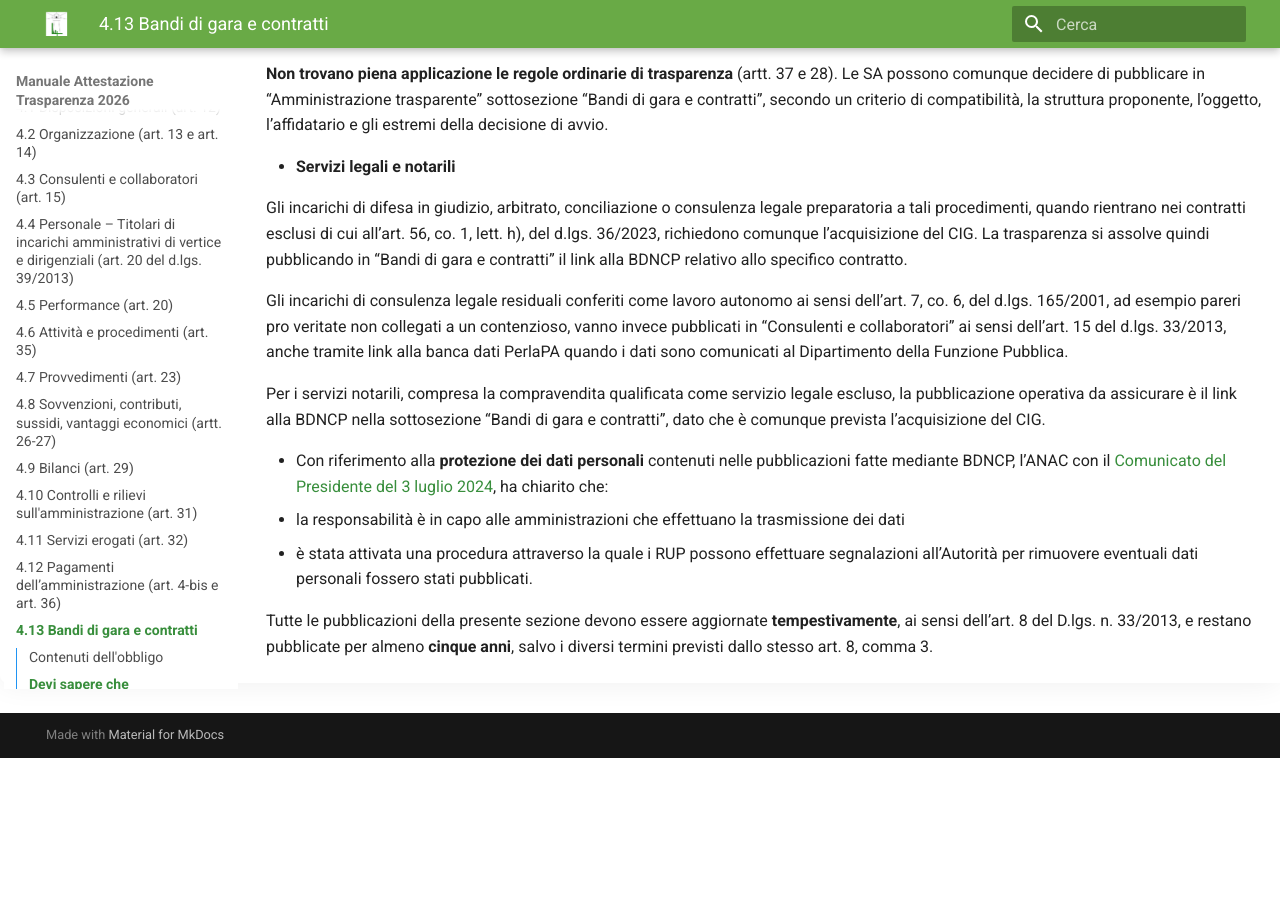
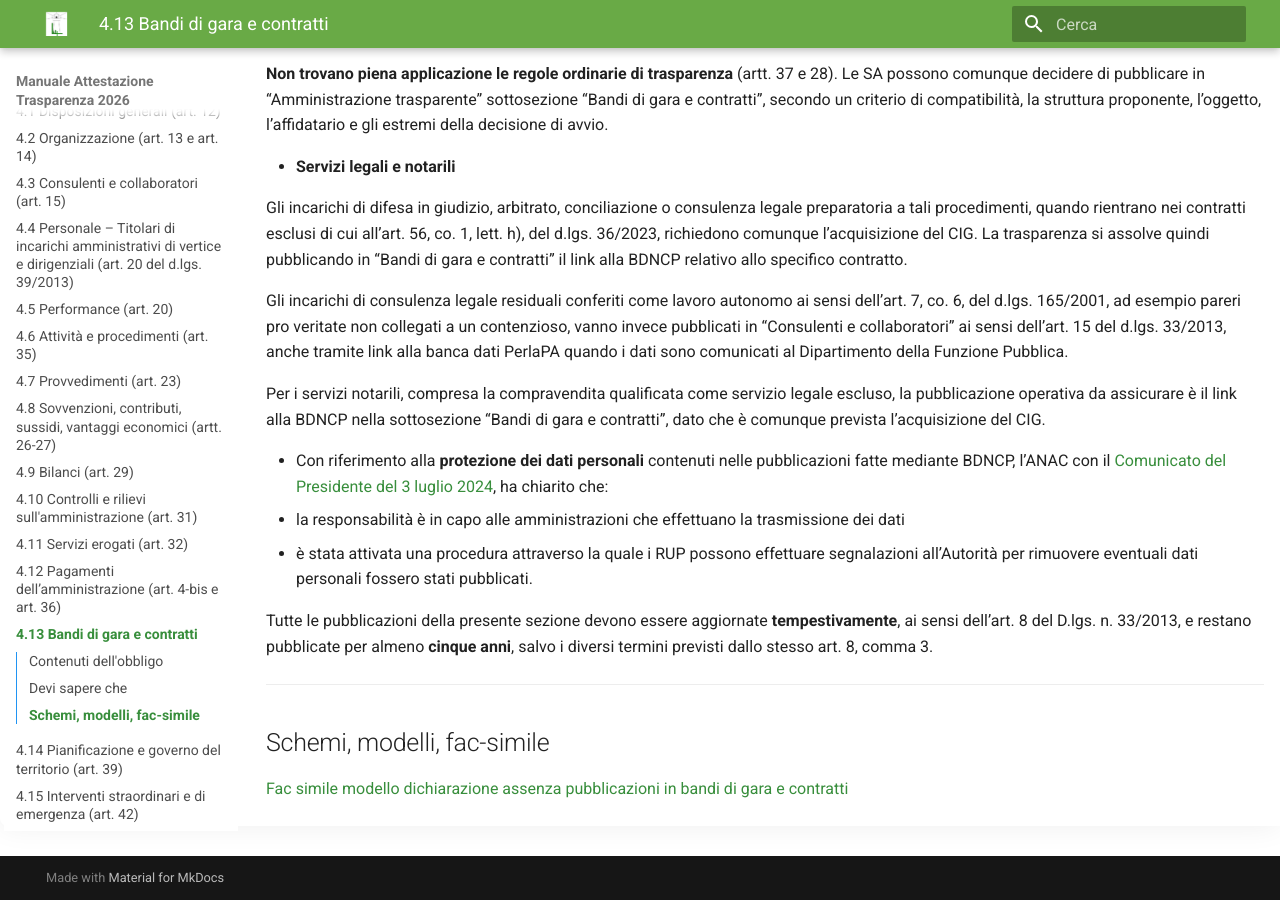
Before and after one commit to Lab4srl/manuale-trasparenza-2026, an MkDocs documentation site: the page built from docs/capitolo-4/4-13-bandi-gara-contratti.md, in a window 1280 px wide and 900 px high, scrolled down 5228 px. Built offline with MkDocs 1.6.1 and Material for MkDocs 9.7.7, drawn with Linux system fonts in a browser that asks for light colours; before the commit the page ends 5986 px from its top, so only the background shows below that.

Commit message:
Aggiornamento manuale

```diff
--- a/docs/capitolo-4/4-13-bandi-gara-contratti.md
+++ b/docs/capitolo-4/4-13-bandi-gara-contratti.md
@@ -93,3 +93,9 @@ Per i servizi notarili, compresa la compravendita qualificata come servizio lega
   + è stata attivata una procedura attraverso la quale i RUP possono effettuare segnalazioni all’Autorità per rimuovere eventuali dati personali fossero stati pubblicati.
 
 Tutte le pubblicazioni della presente sezione devono essere aggiornate **tempestivamente**, ai sensi dell’art. 8 del D.lgs. n. 33/2013, e restano pubblicate per almeno **cinque anni**, salvo i diversi termini previsti dallo stesso art. 8, comma 3.
+
+---
+
+## Schemi, modelli, fac-simile
+
+[Fac simile modello dichiarazione assenza pubblicazioni in bandi di gara e contratti](../assets/documenti/dichiarazione_assenza_pubblicazioni_bandi_gara.docx)
```
Also changed, not shown: docs/capitolo-4/4-12-pagamenti.md (+1 -1 lines), 1 other file.
